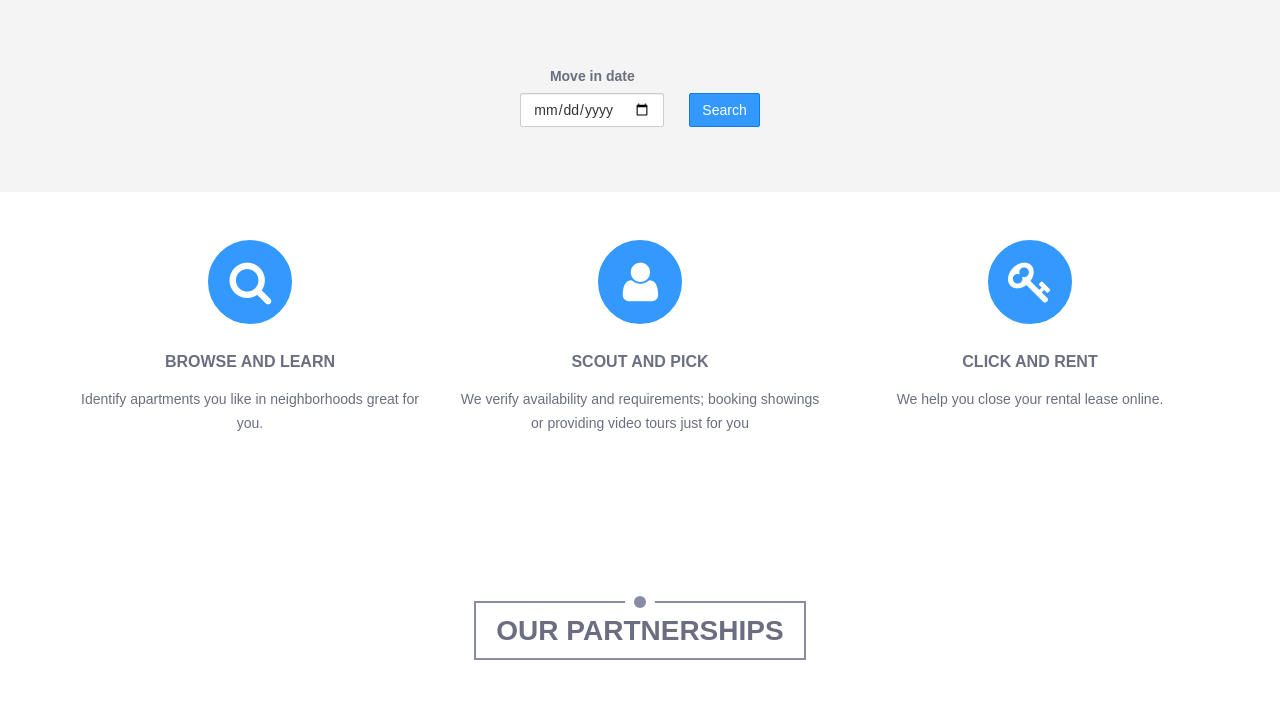
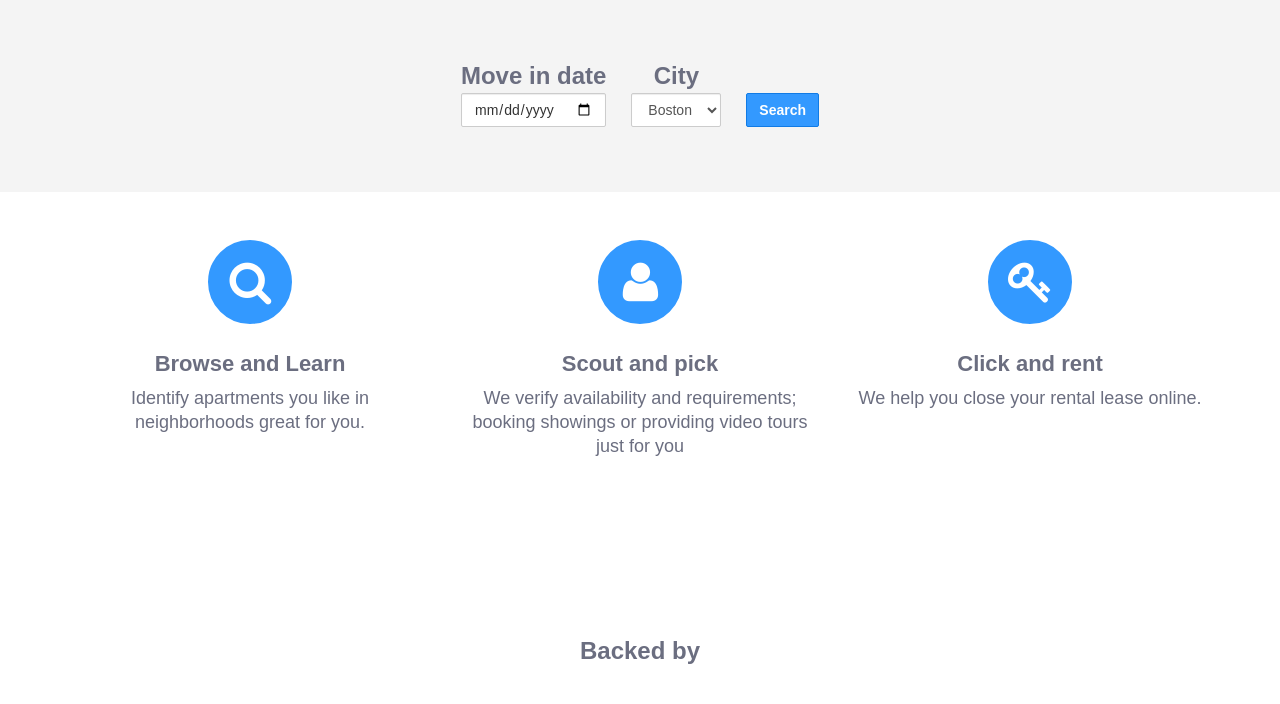
Before and after one commit to Natett/front-socrex, a PHP site: page / in a window 1280 px wide. Shown: the part 501-1205 px from the top of the page. Run offline with PHP 8.4, Linux system fonts and the light colour scheme; some libraries are stand-ins or nearby versions.

Commit message:
Touch-up for inital release

```diff
--- a/web/css/style.css
+++ b/web/css/style.css
@@ -176,6 +176,7 @@ input[type="color"]:focus,
 .btn-success{
 	background-color: #3399ff;
 	border-color: #117be5;
+	font-weight: 700;
 }
 
 .btn-success:hover,
@@ -187,6 +188,18 @@ input[type="color"]:focus,
 	border-color: #117be5;
 }
 
+.landing-label{
+	font-size: 24px;
+}
+
+.landing-info{
+	font-size: 18px;
+}
+
+.landing-info-title{
+	font-size: 22px;
+	font-weight: 700;
+}
 
 /*
 	==================
@@ -725,8 +738,8 @@ input[type="color"]:focus,
 }
 
 #header.heading .quick-search{
-	margin-top: 20px;
-	margin-bottom: 20px;
+	margin-top: auto;
+	margin-bottom: 40px;
 }
 
 
@@ -915,6 +928,11 @@ input[type="color"]:focus,
 	margin-right: auto;
 	margin-left: auto;
 	float: none;
+}
+
+.partner-images-container{
+	display: block;
+	text-align: center;
 }
 
 .property-container{
--- a/web/home.html
+++ b/web/home.html
@@ -95,13 +95,13 @@
         <div class="row">
           <div class="col-md-4 col-sm-6 col-xs-12">
             <div class="widget">
-              <h2>Socrex Inc.</h2>
+              <h3>Socrex Inc.</h3>
               <address>
                 <strong>Contact information:</strong><br>
-                695 Atlantic Avenue, FL 9, Boston MA 02139<br>
+                695 Atlantic Avenue, FL 9<br> Boston MA 02111<br>
                 <br>
-                Phone : (617)-947-8225<br>
-                Email : concierge@socrex.com
+                Phone : +1 (617)-842-8225<br>
+                Email : questions@socrex.com
               </address>
             </div>
           </div>
--- a/web/js/controllers.js
+++ b/web/js/controllers.js
@@ -1487,6 +1487,12 @@ socrexControllers.controller('detailsCtrl', ['$scope' , '$http', '$location', '$
             });
         }
 
+        $scope.setRandomStarRating = function(listingsArray){
+            for (var i = 0; i < listingsArray.length; i++) {
+                listingsArray[i].relevance = $scope.getRandomInt(0,20);
+            }
+        }
+
         $scope.sendEmailConcierge = function(listingid, useremail, username, userphone) {
             // dummy filters
             //var listingId = '542c3f86b43c2c00029a8211';
--- a/web/partials/landing.html
+++ b/web/partials/landing.html
@@ -1,7 +1,7 @@
     <!-- begin:header -->
     <div id="header" class="carousel slide carousel-fade" data-ride="carousel">
       <div class="carousel-inner">
-        <div class="item active" style="background-image: url(img/slide02.jpg);">
+        <div class="item active" style="background-image: url(img/slide02.jpg); height:100%">
           <div class="landing-message">
             <h1>Rent apartments reliably from anywhere in the world</h1>
             <h3>We are your local contact helping you find a place to live in a new city</h3>
@@ -17,8 +17,14 @@
               <table class="search-table">
               <tr>
                 <td>
-                  <label for="minprice">Move in date</label>
+                  <label class="landing-label" for="movein">Move in date</label>
                   <input type="date" name="movein" class="form-control center-block movein" ng-model="initialForm.movein">
+                </td>
+                <td>
+                  <label class="landing-label" for="city">City</label>
+                  <select class="form-control">
+                    <option>Boston</option>
+                  </select>
                 </td>
                 <td>
                   <label for="submit">&nbsp;</label>
@@ -41,8 +47,8 @@
                 <a href="#"><i class="fa fa-search"></i></a>
               </div>
               <div class="service-content">
-                <h3>Browse and Learn</h3>
-                <p>Identify apartments you like in neighborhoods great for you.</p>
+                <p class="landing-info-title">Browse and Learn</p>
+                <p class="landing-info">Identify apartments you like in neighborhoods great for you.</p>
               </div>
             </div>
           </div>
@@ -53,8 +59,8 @@
                 <a href="#"><i class="fa fa-user"></i></a>
               </div>
               <div class="service-content">
-                <h3>Scout and pick</h3>
-                <p>We verify availability and requirements; booking showings or providing video tours just for you</p>
+                <p class="landing-info-title">Scout and pick</p>
+                <p class="landing-info">We verify availability and requirements; booking showings or providing video tours just for you</p>
               </div>
             </div>
           </div>
@@ -65,8 +71,8 @@
                 <a href="#"><i class="fa fa-key"></i></a>
               </div>
               <div class="service-content">
-                <h3>Click and rent</h3>
-                <p>We help you close your rental lease online.</p>
+                <p class="landing-info-title">Click and rent</p>
+                <p class="landing-info">We help you close your rental lease online.</p>
               </div>
             </div>
           </div>
@@ -138,12 +144,19 @@
         <div class="row">
           <div class="col-md-12">
             <div class="heading-title bg-white">
-              <h2>Our Partnerships</h2>
+              <h3>Backed by</h3>
             </div>
-            <img src="img/logos/socialatom.png">
-            <img src="img/logos/ruta-n.png">
-            <img src="img/logos/innpulsa.png">
-            <img src="img/logos/bostonstartupsguide.png">
+            <div class="partner-images-container">
+              <img src="img/logos/socialatom.png">
+              <img src="img/logos/ruta-n.png">
+            </div>
+            <div class="heading-title bg-white">
+              <h3>As seen in</h3>
+            </div>
+            <div class="partner-images-container">
+              <img src="img/logos/bostonstartupsguide.png">
+              <img src="img/logos/pulsosocial.png">
+            </div>
           </div>
         </div>
       </div>
```
Also changed, not shown: web/partials/listingDetails.html (+4 -5 lines), web/partials/listingsList.html (+5 -4 lines).
